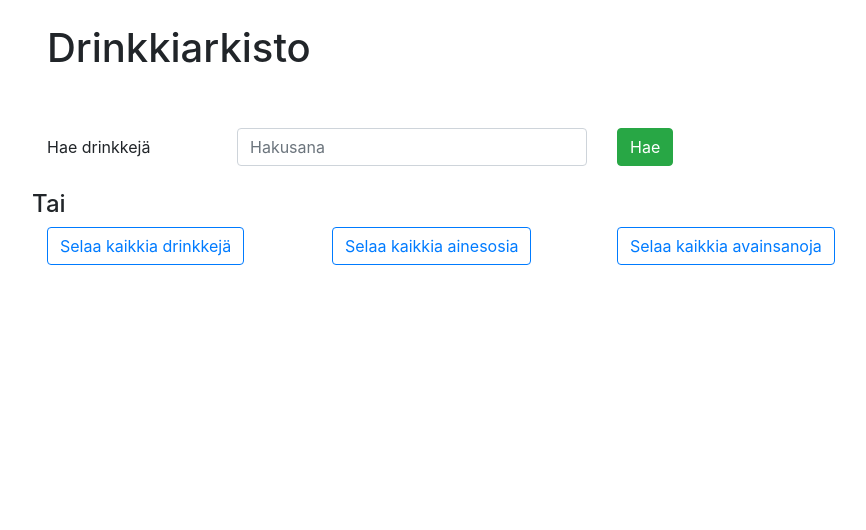
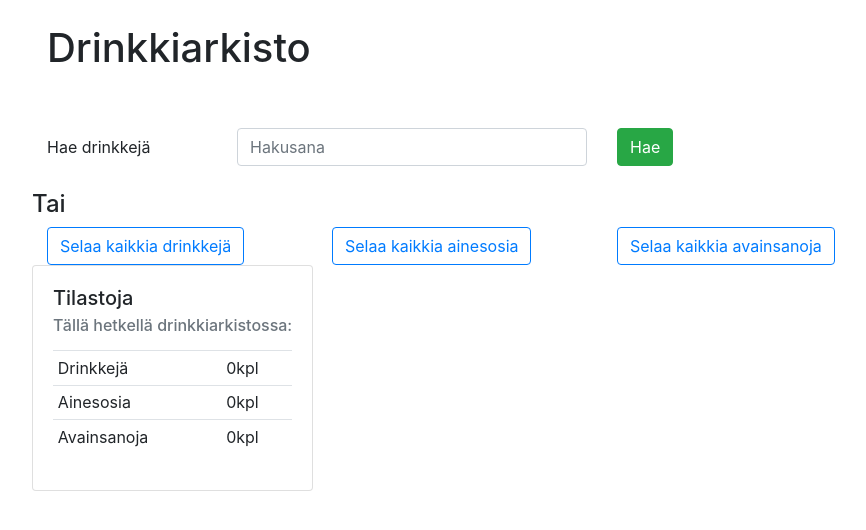
Before and after one commit to vaahtokarkki/drinkkiarkisto, a Flask app: page / in a window 1280 px wide. Shown: the part 56-586 px from the top of the page, without its empty margins (38-904 px from the left). Run offline with Flask 2, Linux system fonts and the light colour scheme; data that the repository does not hold is empty; parts of the project's set-up code (start-up, migrations or seed data) failed here and were passed over; some libraries are stand-ins or nearby versions.

Commit message:
Add stats and protect routes

```diff
--- a/application/ingredients/views.py
+++ b/application/ingredients/views.py
@@ -1,5 +1,6 @@
 from application import app, db
 from flask import render_template, request, url_for, redirect
+from flask_login import login_required
 
 from application.ingredients.models import Ingredient
 from application.ingredients.forms import NewIngredientForm
@@ -11,11 +12,13 @@ def ingredients_index():
 
 
 @app.route("/ingredients/new/")
+@login_required
 def ingredients_form():
     return render_template("ingredients/new.html", form=NewIngredientForm())
 
 
 @app.route("/ingredients/", methods=["POST"])
+@login_required
 def ingredients_create():
     form = NewIngredientForm(request.form)
 
@@ -30,6 +33,7 @@ def ingredients_create():
     return redirect(url_for("ingredients_index"))
 
 @app.route("/ingredients/edit/<ingredient_id>/", methods=["GET"])
+@login_required
 def ingredients_edit(ingredient_id):
     ingredient = Ingredient.query.get(ingredient_id)
 
@@ -40,6 +44,7 @@ def ingredients_edit(ingredient_id):
     return render_template("ingredients/edit.html", form=form, ingredient=ingredient)
 
 @app.route("/ingredients/edit/<ingredient_id>/", methods=["POST"])
+@login_required
 def ingredients_save_edit(ingredient_id):
     form = NewIngredientForm(request.form)
     ingredient = Ingredient.query.get(ingredient_id)
@@ -55,6 +60,7 @@ def ingredients_save_edit(ingredient_id):
     return redirect(url_for("ingredients_index"))
 
 @app.route("/ingredients/delete/<ingredient_id>/", methods=["GET"])
+@login_required
 def ingredients_delete(ingredient_id):
     ingredient = Ingredient.query.get(ingredient_id)
 
--- a/application/keywords/views.py
+++ b/application/keywords/views.py
@@ -1,5 +1,6 @@
 from application import app, db
 from flask import render_template, request, url_for, redirect
+from flask_login import login_required
 
 from application.keywords.models import Keyword
 from application.keywords.forms import NewKeywordForm
@@ -11,11 +12,13 @@ def keywords_index():
 
 
 @app.route("/keywords/new/")
+@login_required
 def keywords_form():
     return render_template("keywords/new.html", form=NewKeywordForm())
 
 
 @app.route("/keywords/", methods=["POST"])
+@login_required
 def keywords_create():
     form = NewKeywordForm(request.form)
 
@@ -30,6 +33,7 @@ def keywords_create():
     return redirect(url_for("keywords_index"))
 
 @app.route("/keywords/edit/<keyword_id>/", methods=["GET"])
+@login_required
 def keywords_edit(keyword_id):
     k = Keyword.query.get(keyword_id)
 
@@ -38,6 +42,7 @@ def keywords_edit(keyword_id):
     return render_template("keywords/edit.html", form=form, keyword=k)
 
 @app.route("/keywords/edit/<keyword_id>/", methods=["POST"])
+@login_required
 def keywords_save_edit(keyword_id):
     form = NewKeywordForm(request.form)
     k = Keyword.query.get(keyword_id)
@@ -52,6 +57,7 @@ def keywords_save_edit(keyword_id):
     return redirect(url_for("keywords_index"))
 
 @app.route("/keywords/delete/<keyword_id>/", methods=["GET"])
+@login_required
 def keywords_delete(keyword_id):
     keyword = Keyword.query.get(keyword_id)
 
--- a/application/templates/index.html
+++ b/application/templates/index.html
@@ -28,4 +28,19 @@
         <a href="{{ url_for('keywords_index') }} " class="btn btn-outline-primary">Selaa kaikkia avainsanoja</a>
     </div>
 </div>
+<div class="row">
+    <div class="card">
+        <div class="card-body">
+            <h5 class="card-title">Tilastoja</h5>
+            <h6 class="card-subtitle mb-2 text-muted">Tällä hetkellä drinkkiarkistossa:</h6>
+            <div class="card-text" style="margin-top:15px;">
+                <table class="table table-sm">
+                    <tr><td>Drinkkejä</td><td>{{stats.drinks}}kpl</td></tr>
+                    <tr><td>Ainesosia</td><td>{{stats.ingredients}}kpl</td></tr>
+                    <tr><td>Avainsanoja</td><td>{{stats.keywords}}kpl</td></tr>
+                </table>
+            </div>
+        </div>
+    </div>
+</div>
 {% endblock %}
--- a/application/views.py
+++ b/application/views.py
@@ -2,7 +2,15 @@ from flask import render_template
 from application import app
 
 from application.search.forms import SearchForm
+from application.drinks.models import Drink
+from application.ingredients.models import Ingredient
+from application.keywords.models import Keyword
 
 @app.route("/")
 def index():
-    return render_template("index.html", form=SearchForm())
+    stats = {
+        "drinks": len(Drink.query.all()),
+        "ingredients": len(Ingredient.query.all()),
+        "keywords": len(Keyword.query.all())
+    }
+    return render_template("index.html", form=SearchForm(), stats=stats)
```
Also changed, not shown: application/drinks/views.py (+9 -1 lines).
